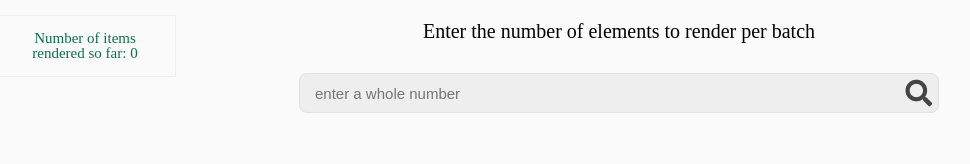
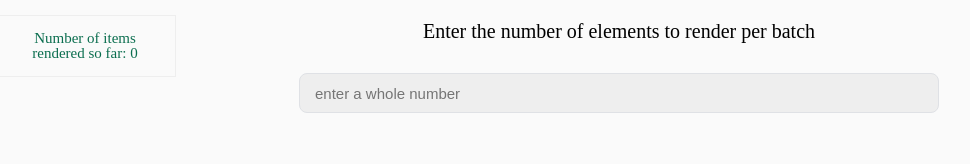
Before and after one commit to teagueash/observer-infinite-scroll, a React (Create React App) app: page / in a window 1280 px wide. Shown: the top 164 px of the page, without its empty margins (21-991 px from the left). Built offline with nearby package versions, Linux system fonts and the light colour scheme.

Commit message:
removed confusing icon

```diff
--- a/src/App.js
+++ b/src/App.js
@@ -74,7 +74,6 @@ function App() {
       <SearchInput
         inputValue={inputValue}
         onInputChange={changeInput}
-        onButtonClick={injectedSearchQuery}
         onInputKeyPress={event => keyInput(event, injectedSearchQuery)}
       />
       {errorMessage ? (
--- a/src/components/SearchInput.js
+++ b/src/components/SearchInput.js
@@ -49,18 +49,6 @@ const StyledInput = styled.input`
   }
 `;
 
-const StyledButton = styled.button`
-  border-top-right-radius: 8px;
-  border-bottom-right-radius: 8px;
-  border: none;
-  cursor: pointer;
-  background-color: transparent;
-  color: #444;
-  &:focus {
-    outline: inherit;
-  }
-`;
-
 function SearchInput(props) {
   return (
     <SearchInputWrapper>
@@ -73,9 +61,6 @@ function SearchInput(props) {
           onKeyPress={props.onInputKeyPress}
           required
         />
-        <StyledButton onClick={props.onButtonClick}>
-          <i className="fa fa-search fa-2x" />
-        </StyledButton>
       </StyledForm>
     </SearchInputWrapper>
   );
```
